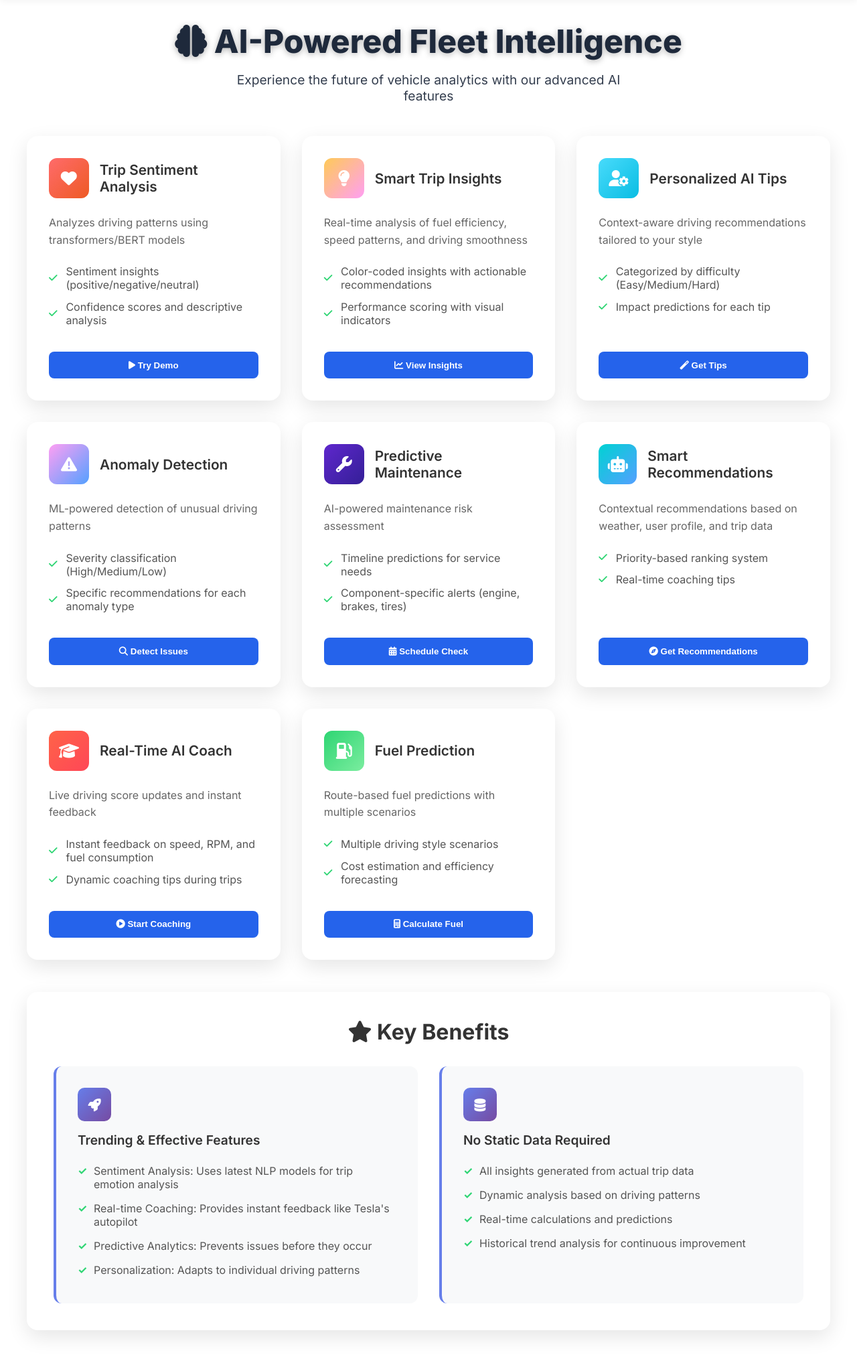
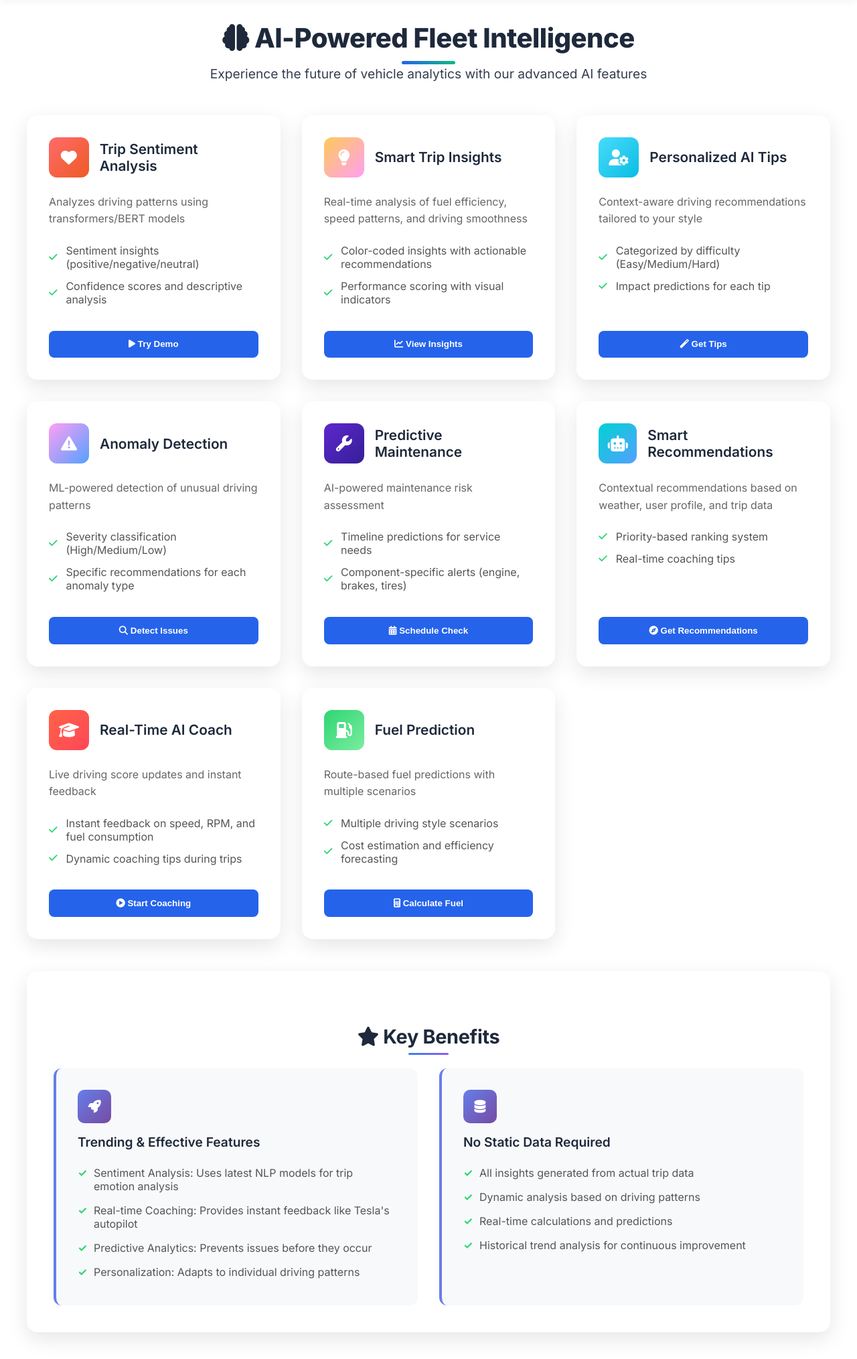
Before and after one commit to YATHARTHH/vehcile_driving, a Flask app: page /ai-features in a window 1280 px wide. Shown: the part 70-2099 px from the top of the page at 67% size. Run offline with Flask 3, Linux system fonts and the light colour scheme; a user stored in the database is signed in.

Commit message:
htmlcss changes

```diff
--- a/static/ai_features.css
+++ b/static/ai_features.css
@@ -129,17 +129,31 @@ body {
 }
 
 .hero-content h1 {
-    font-size: 3rem;
+    font-size: 2.5em;
     font-weight: 800;
     margin-bottom: 1rem;
-    text-shadow: 0 2px 10px rgba(0, 0, 0, 0.3);
+    position: relative;
+    letter-spacing: -0.5px;
+}
+
+.hero-content h1:after {
+    content: '';
+    position: absolute;
+    bottom: -15px;
+    left: 50%;
+    transform: translateX(-50%);
+    width: 80px;
+    height: 5px;
+    background: linear-gradient(90deg, var(--primary-color), var(--secondary-color));
+    border-radius: 5px;
 }
 
 .hero-content p {
     font-size: 1.2rem;
     opacity: 0.9;
-    max-width: 600px;
+    max-width: 800px;
     margin: 0 auto;
+    line-height: 1.4;
 }
 
 /* Features Grid */
@@ -197,7 +211,7 @@ body {
 .feature-header h3 {
     font-size: 1.3rem;
     font-weight: 600;
-    color: #333;
+    color: var(--dark-text);
 }
 
 .feature-content {
@@ -249,6 +263,25 @@ body {
     box-shadow: 0 5px 15px rgba(37, 99, 235, 0.4);
 }
 
+.feature-btn:active,
+.feature-btn:focus {
+    background: var(--primary-color);
+    outline: none;
+}
+
+.features-grid .sentiment-card,
+.features-grid .sentiment-card:hover,
+.features-grid .sentiment-card:active,
+.features-grid .sentiment-card:focus,
+.features-grid .sentiment-card:visited {
+    background: white !important;
+}
+
+.features-grid .sentiment-card .feature-btn:active,
+.features-grid .sentiment-card .feature-btn:focus {
+    background: var(--primary-color) !important;
+}
+
 /* Benefits Section */
 .benefits-section {
     background: white;
@@ -260,10 +293,24 @@ body {
 
 .benefits-section h2 {
     text-align: center;
-    font-size: 2rem;
+    font-size: 1.8em;
     font-weight: 700;
-    margin-bottom: 2rem;
-    color: #333;
+    margin: 40px 0 30px;
+    color: var(--dark-text);
+    position: relative;
+    letter-spacing: -0.3px;
+}
+
+.benefits-section h2:after {
+    content: '';
+    position: absolute;
+    bottom: -10px;
+    left: 50%;
+    transform: translateX(-50%);
+    width: 60px;
+    height: 3px;
+    background: linear-gradient(90deg, var(--primary-light), var(--accent-color));
+    border-radius: 3px;
 }
 
 .benefits-grid {
@@ -296,7 +343,7 @@ body {
     font-size: 1.2rem;
     font-weight: 600;
     margin-bottom: 1rem;
-    color: #333;
+    color: var(--dark-text);
 }
 
 .benefit-card ul {
@@ -463,7 +510,7 @@ body {
     }
 
     .hero-content h1 {
-        font-size: 2rem;
+        font-size: 1.8em;
     }
 
     .modal-content {
--- a/static/dashboard.css
+++ b/static/dashboard.css
@@ -132,10 +132,14 @@ body {
   margin-bottom: 40px;
 }
 
+.dashboard-welcome h1 {
+  margin-bottom: 1rem;
+}
+
 .dashboard-subtitle {
   color: var(--medium-text);
   font-size: 1.1rem;
-  margin-top: -15px;
+  margin-top: 0;
 }
 
 /* ==== DASHBOARD STATS ==== */
--- a/templates/dashboard.html
+++ b/templates/dashboard.html
@@ -22,7 +22,7 @@
 
     <div class="dashboard-container">
         <div class="dashboard-welcome">
-            <h1>Vehicle Trip Analytics Dashboard</h1>
+            <h1><i class="fas fa-tachometer-alt"></i> Vehicle Trip Analytics Dashboard</h1>
             <p class="dashboard-subtitle">Track and analyze your vehicle performance metrics</p>
         </div>
 
--- a/templates/route_planner.html
+++ b/templates/route_planner.html
@@ -138,6 +138,7 @@
             </div>
 
         </div>
+    </div>
 
     <!-- Loading Modal -->
     <div id="loadingModal" class="modal loading-modal">
@@ -584,5 +585,7 @@
             initializeMap();
         });
     </script>
+
+    {% include 'base_footer.html' %}
 </body>
 </html>
```
Also changed, not shown: static/route_planner.css (+35 -0 lines), static/trip_detail.css (+36 -0 lines), templates/trip_detail.html (+9 -7 lines), instance/trips.db.
